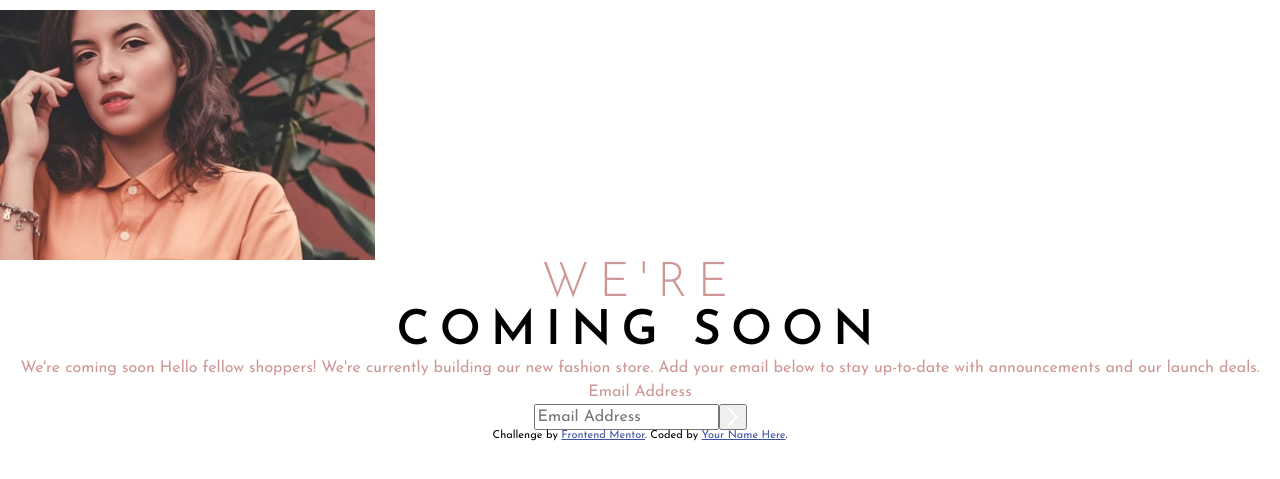
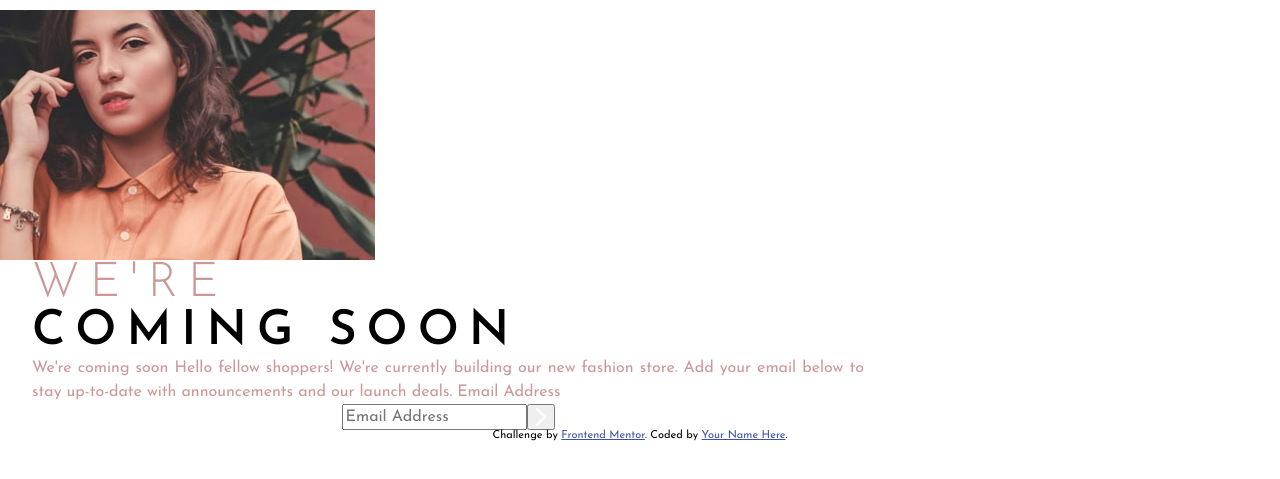
Before and after one commit to iprinceroyy/base-apparel, a plain HTML site: page index.html in a window 1280 px wide. Shown: the part 87-566 px from the top of the page. Drawn offline with Linux system fonts and the light colour scheme.

Commit message:
modified

```diff
--- a/css/style.css
+++ b/css/style.css
@@ -36,18 +36,19 @@ body {
 /* top image */
 
 .container .img-mobile {
+    position: relative;
     width: 100%;
-    height: auto;
 }
 
 
 /* description section */
 
 .description {
-    text-align: center;
+    text-align: justify;
     display: flex;
     flex-direction: column;
-    flex-wrap: wrap;
+    width: 70%;
+    padding: 0 2rem;
 }
 
 .description>h1 {
@@ -67,6 +68,7 @@ body {
 .description p {
     line-height: 1.5;
     color: var(--desaturated-red);
+    font-size: 1rem;
 }
 
 form {
```
